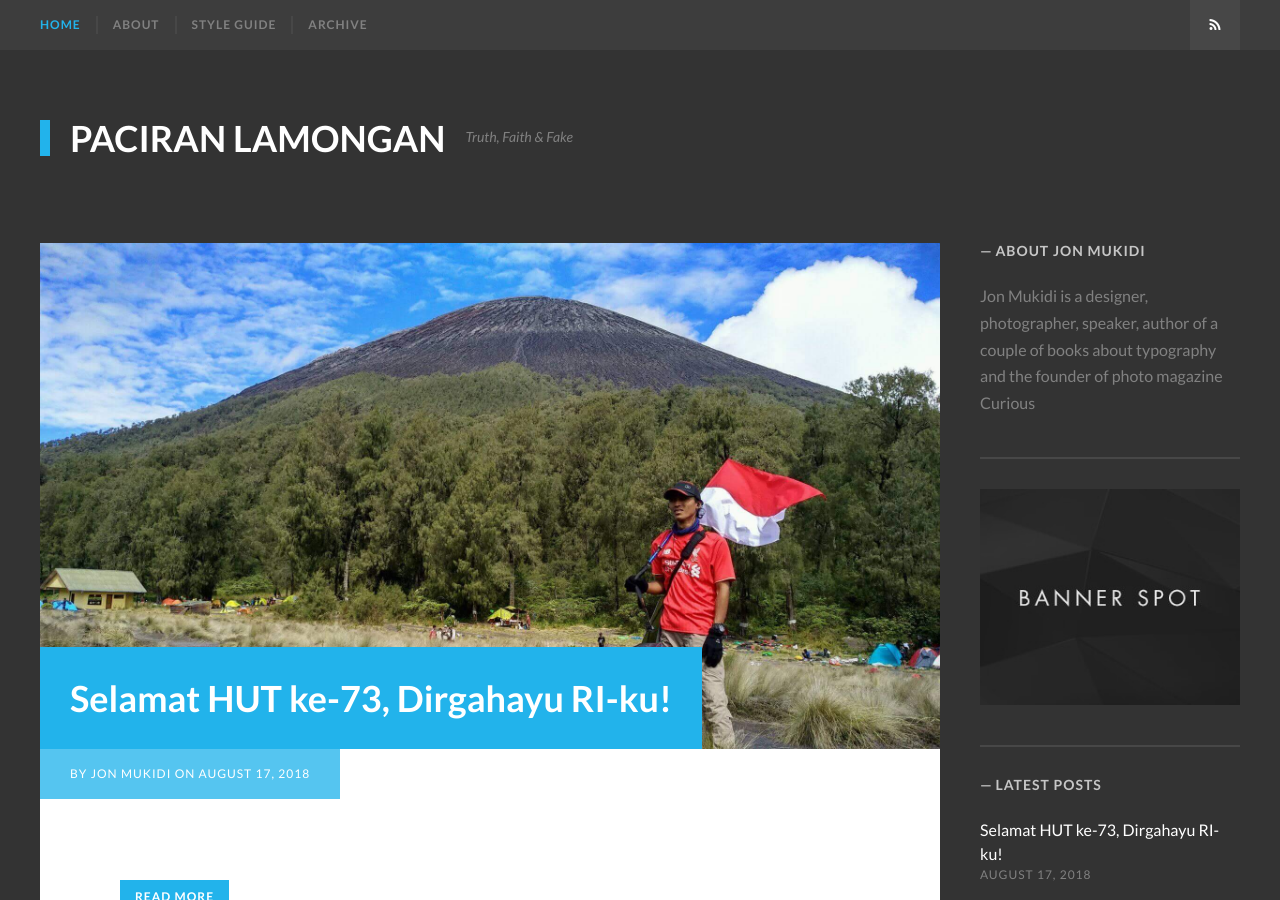
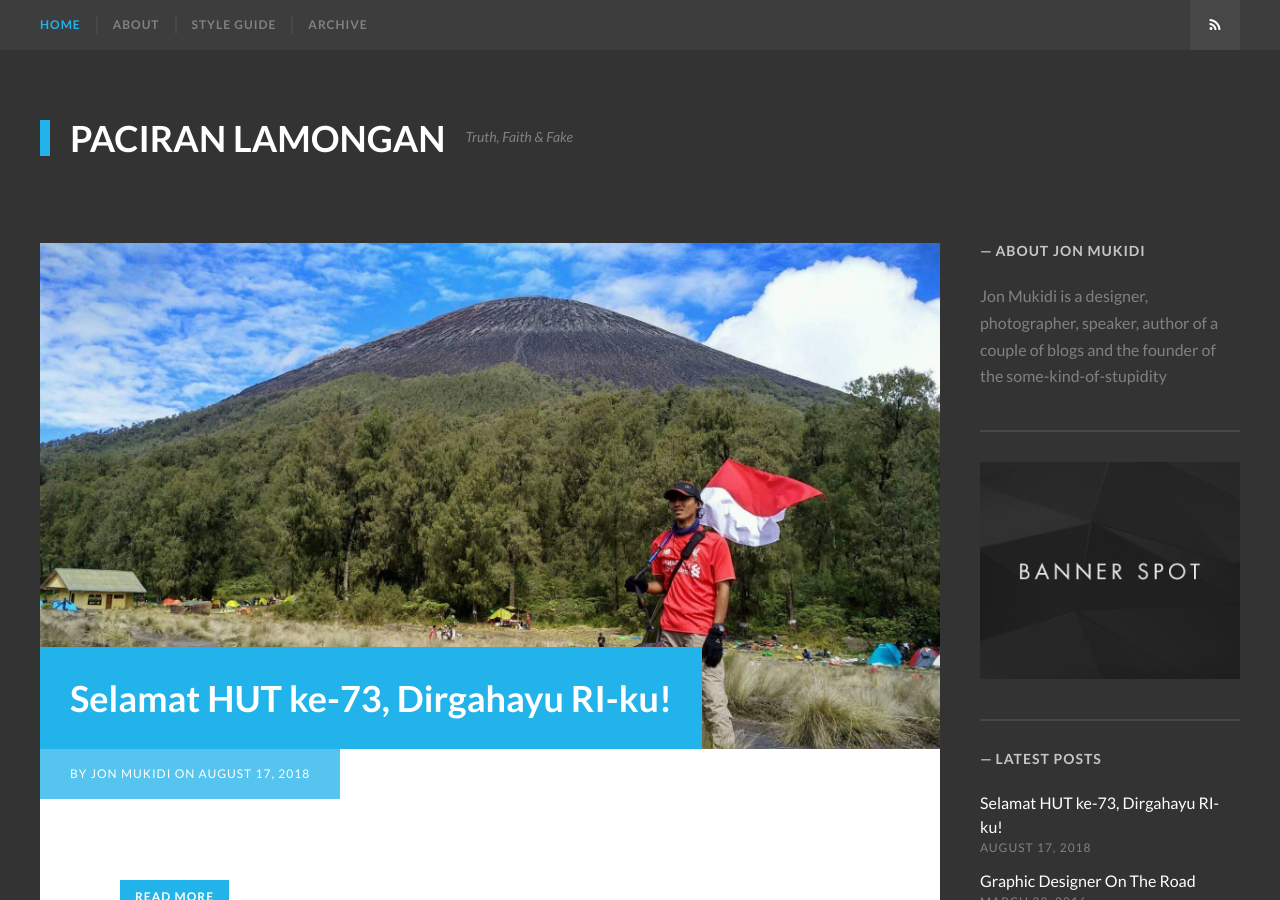
Before and after one commit to knoacc/pcr, a Jekyll site: the page built from index.html, in a window 1280 px wide and 900 px high. Built offline with Jekyll 4.4.1, drawn with Linux system fonts in a browser that asks for light colours; some web fonts are replaced; the list of posts is cut into pages by our own code.

Commit message:
Update _config.yml

```diff
--- a/_config.yml
+++ b/_config.yml
@@ -15,7 +15,7 @@
    url: /tags/
 # author detail
 author_name: Jon Mukidi
-author_bio: Jon Mukidi is a designer, photographer, speaker, author of a couple of books about typography and the founder of photo magazine Curious
+author_bio: Jon Mukidi is a designer, photographer, speaker, author of a couple of blogs and the founder of the some-kind-of-stupidity
 author_url: https://www.knoacc.org
 author_location: Somewhere, Out-there
 author_image: /images/authorimage.png
@@ -30,3 +30,4 @@
 
 plugins:
  - jekyll-paginate
+ - jekyll-seo-tag
```
